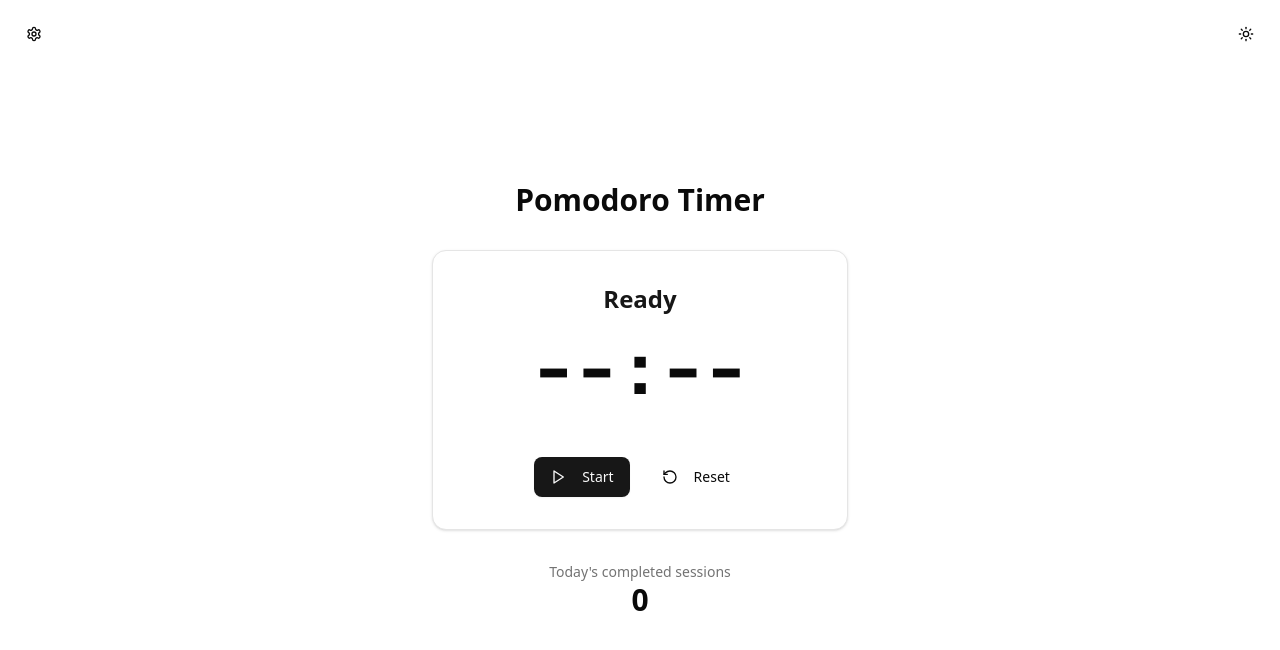
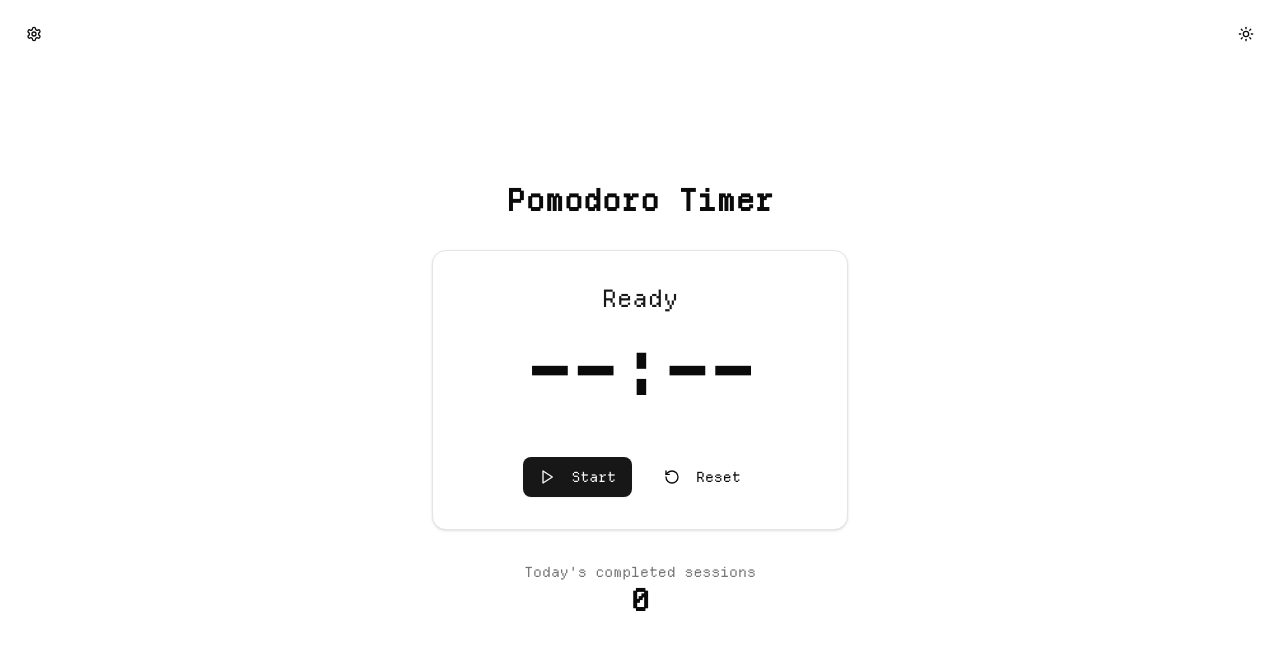
Before and after one commit to snd-primary/iteract-web, a Next.js app: page / in a window 1280 px wide. Shown: the top 650 px of the page. Built offline with nearby package versions, Linux system fonts and the light colour scheme.

Commit message:
font変更

```diff
--- a/src/app/globals.css
+++ b/src/app/globals.css
@@ -8,6 +8,7 @@
   --color-foreground: var(--foreground);
   --font-sans: var(--font-geist-sans);
   --font-mono: var(--font-geist-mono);
+	--font-departure: var(--font-departure-mono);
   --color-sidebar-ring: var(--sidebar-ring);
   --color-sidebar-border: var(--sidebar-border);
   --color-sidebar-accent-foreground: var(--sidebar-accent-foreground);
@@ -118,5 +119,11 @@
   }
   body {
     @apply bg-background text-foreground;
+		font-family: var(--font-mono), "Helvetica Neue",
+    Arial,
+    "Hiragino Kaku Gothic ProN",
+    "Hiragino Sans",
+    Meiryo,
+    sans-serif;
   }
 }
--- a/src/app/layout.tsx
+++ b/src/app/layout.tsx
@@ -1,5 +1,6 @@
 import type { Metadata } from "next";
 import { Geist, Geist_Mono } from "next/font/google";
+import localFont from "next/font/local";
 import "./globals.css";
 
 const geistSans = Geist({
@@ -10,6 +11,11 @@ const geistSans = Geist({
 const geistMono = Geist_Mono({
 	variable: "--font-geist-mono",
 	subsets: ["latin"],
+});
+
+const departureMono = localFont({
+	src: "../font/DepartureMono-Regular.woff2",
+	variable: "--font-departure-mono",
 });
 
 export const metadata: Metadata = {
@@ -65,7 +71,7 @@ export default function RootLayout({
 				<InitializeTheme />
 			</head>
 			<body
-				className={`${geistSans.variable} ${geistMono.variable} antialiased`}
+				className={`${geistSans.variable} ${geistMono.variable} ${departureMono.variable} antialiased`}
 			>
 				{children}
 			</body>
--- a/src/components/layout/Container.tsx
+++ b/src/components/layout/Container.tsx
@@ -10,7 +10,7 @@ export function Container({ children, className }: ContainerProps) {
 	return (
 		<div
 			className={cn(
-				"mx-auto w-full max-w-md px-4 py-8 flex flex-col items-center justify-center",
+				"mx-auto w-full max-w-md px-4 py-8 flex flex-col items-center justify-center font-departure",
 				className,
 			)}
 		>
--- a/src/components/pomodoro/Timer.tsx
+++ b/src/components/pomodoro/Timer.tsx
@@ -45,14 +45,12 @@ export function Timer() {
 
 	return (
 		<div className="w-full h-full grid grid-rows-[50px_80px_1fr] place-items-center text-center  justify-items-center space-y-4">
-			<h2 className="w-full h-full text-2xl font-semibold text-primary mb-0">
-				{modeText()}
-			</h2>
-			<div className="self-center w-full h-full text-7xl font-mono mb-0 font-bold">
-				{timer.mode === "idle" ? "--:--" : formatTime(timer.timeRemaining)}
+			<h2 className="w-full h-full text-2xl text-primary mb-0">{modeText()}</h2>
+			<div className="self-center w-full h-full text-7xl font-departure mb-0 font-bold">
+				{timer.mode === "idle" ? "––:––" : formatTime(timer.timeRemaining)}
 			</div>
 			{timer.mode !== "idle" && (
-				<p className="w-full h-full text-sm text-muted-foreground">
+				<p className="w-full h-full text-sm text-muted-foreground ">
 					Pomodoro #{timer.completedPomodoros + (timer.mode === "work" ? 1 : 0)}
 				</p>
 			)}
```
Also changed, not shown: src/font/DepartureMono-Regular.woff2 (added).
